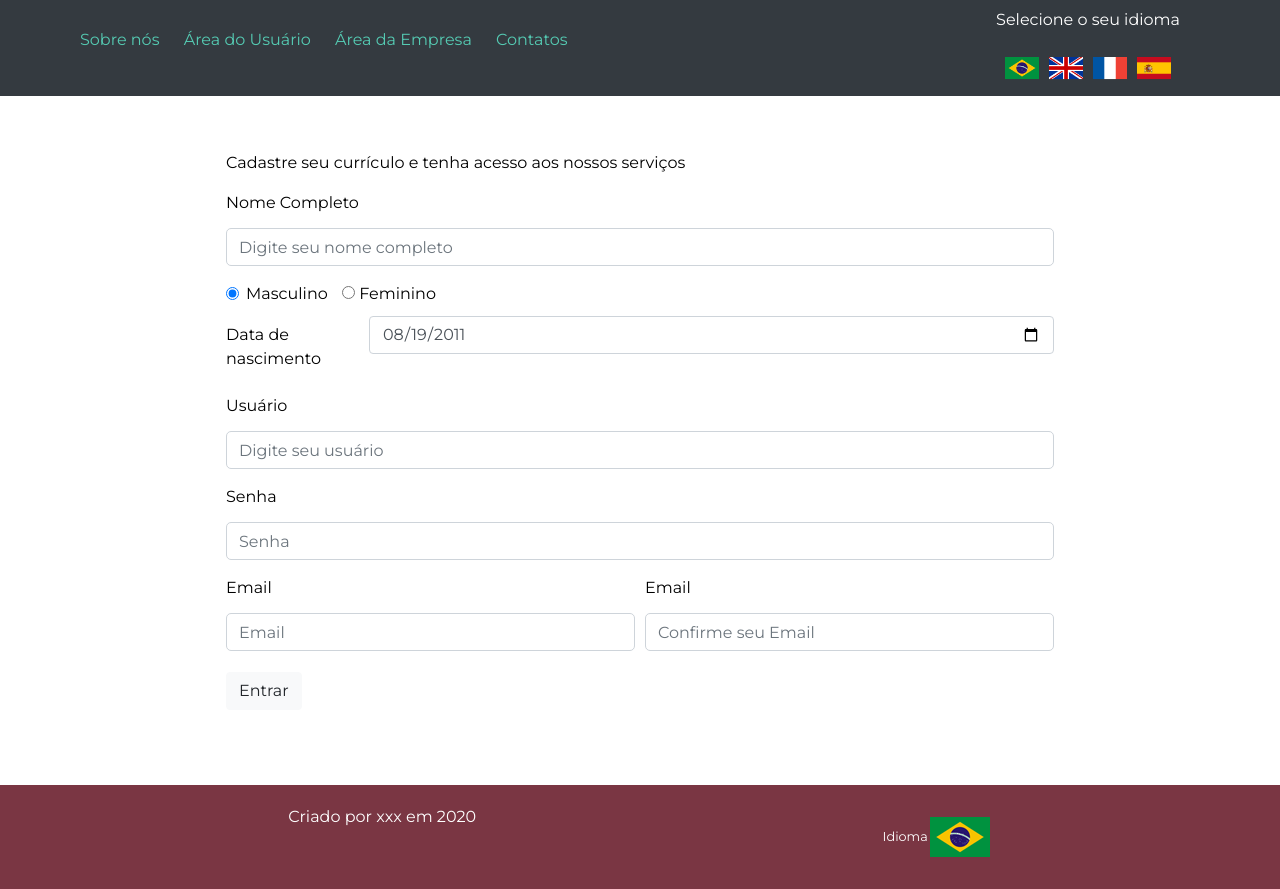
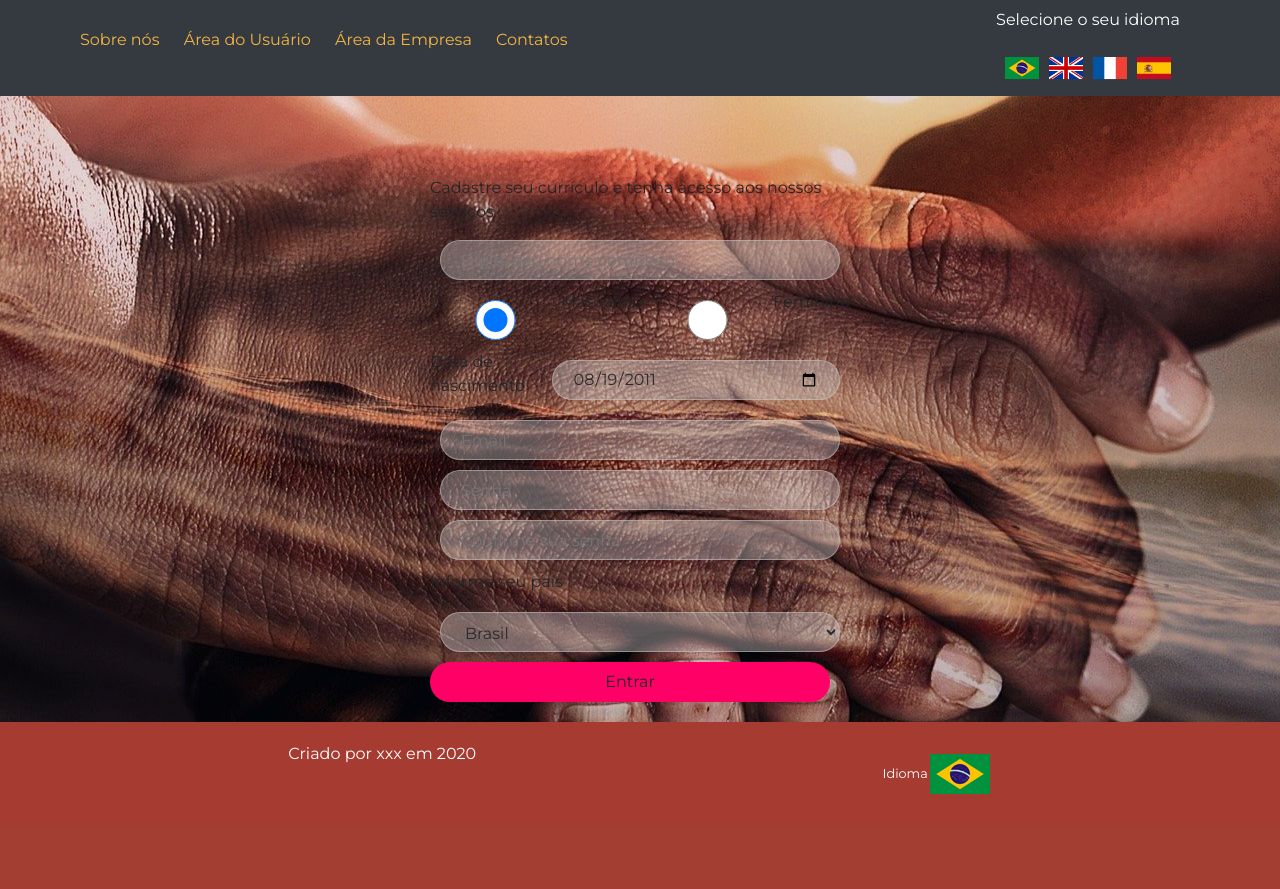
Before and after one commit to graciani23/projeto-integrador, a PHP site: page /cad-log-usuario.php in a window 1280 px wide. After the commit the page ends 794 px from the top, so only its background shows below. Run offline with PHP 8.4, Linux system fonts and the light colour scheme.

Commit message:
alterações cad usuario e empresa

```diff
--- /dev/null
+++ b/assets/css/estiloCadUsuarioEmpresa.css
@@ -0,0 +1,44 @@
+* {
+    margin: 0;
+    padding: 0;
+    box-sizing: border-box;
+}
+
+body {
+    font-family: 'Montserrat', sans-serif;
+    background-image: url(/assets/img/carousel1.jpg);
+    background-position: 50% 70%;
+}
+
+.corpo-form {
+    width: 420px;
+    margin: 80px auto 20px auto;
+}
+
+.corpo-form form div {
+    display: flex;
+}
+
+
+input, select {
+    display: block;
+    height: 40px;
+    width: 400px;
+    margin: 10px;
+    border-radius: 30px;
+    border: 1px solid rgba(202, 199, 201, 0.5);
+    font-size: 12pt;
+    padding: 10px 20px;
+    background-color: rgba(202, 199, 201, 0.4);
+    color: rgb(44, 42, 43);
+    outline: none;
+}
+
+button[type=submit] {
+    background-color: #ff0066;
+    border: none;
+    cursor: pointer;
+    height: 40px;
+    width: 400px;
+    border-radius: 30px;
+}
--- /dev/null
+++ b/assets/css/estiloFooter.css
@@ -0,0 +1,20 @@
+
+/* rodapé */
+footer {
+    text-align: center;
+    background-color: rgb(166, 59, 50);
+    color: white;
+    padding: 20px;
+}
+
+footer .container {
+    display: flex;
+    justify-content: space-around;
+    align-items: flex-start;
+    align-content: center;
+}
+
+.footer-idioma {
+    display: flex;
+    align-items: center;
+}
--- a/assets/css/estiloFormsCadastro.css
+++ /dev/null
@@ -1,114 +0,0 @@
-* {
-    margin: 0;
-    padding: 0;
-    box-sizing: border-box;
-}
-
-body {
-    font-family: 'Montserrat', sans-serif;
-}
-
-.cad {
-    color: black;
-}
-
-.form-check {
-    padding-bottom: 10px;
-}
-
-
-.form-check .form-check-input-fem {
-    margin-left: 10px;
-
-}
-.container {
-    display: flex;
-    justify-content: space-around;
-    align-items: flex-start;
-}
-
-
-main h3 {
-    color: #1C6BB5;
-    text-align: center;
-}
-
-main .login, main .cadastro {
-    width: 100%;
-}
-
-.login {
-    margin: 15px 0;
-}
-
-.login form small a {
-    text-decoration: none;
-    color: white;
-}
-
-.login form small a:hover {
-    text-decoration: none;
-    font-weight: bold;
-}
-
-.cadastro {
-
-    margin: 15px 0;
-}
-
-
-main form {
-    width: 80%;
-    margin: 0;
-    /*background-color: #1C6BB5;*/
-    padding: 30px;
-    margin: 10px auto 30px auto;
-    color: white;
-}
-
-input[type=text],
-input[type=email],
-input[type=password],
-input[type=number] {
-    width: 100%;
-    margin: 5px 0;
-    border-radius: 5px;
-}
-
-
-/*
-button {
-    width: 40%;
-    margin: 5px 0;
-    border-radius: 5px;
-}
-.botoes-form {
-    display: flex;
-    justify-content: space-around;
-}
-
-form button a:hover {
-    text-decoration: none;
-}
-*/
-
-/* rodapé */
-
-footer {
-    text-align: center;
-    background-color: rgb(122, 54, 67);
-    color: white;
-    padding: 20px;
-}
-
-footer .container {
-    display: flex;
-    justify-content: space-around;
-    align-items: flex-start;
-    align-content: center;
-}
-
-.footer-idioma {
-    display: flex;
-    align-items: center;
-}
--- a/assets/css/estiloheader.css
+++ b/assets/css/estiloheader.css
@@ -38,7 +38,7 @@
     padding-top: 10px;
     font-family: 'Montserrat', sans-serif;
     padding: 70px;
-    background-color:rgb(4, 18, 31,0.8);
+    background-color:rgb(38, 9, 36);
     color: white;
 
 }
--- a/assets/css/estilomenu.css
+++ b/assets/css/estilomenu.css
@@ -45,7 +45,7 @@ nav ul li:hover {
 
 nav > .container > ul > li > a {
     text-decoration: none;
-    color: #55cbb3;
+    color: rgb(242, 181, 68);
 }
 
 nav > .container > ul > li > a:hover {
--- /dev/null
+++ b/assets/includes/comboBoxPaises.html
@@ -0,0 +1,254 @@
+
+<label for="paises">Informe seu país</label>
+<select name="paises" id="paises">
+	<option value="Brasil" selected="selected">Brasil</option>
+	<option value="Afeganistão">Afeganistão</option>
+	<option value="África do Sul">África do Sul</option>
+	<option value="Albânia">Albânia</option>
+	<option value="Alemanha">Alemanha</option>
+	<option value="Andorra">Andorra</option>
+	<option value="Angola">Angola</option>
+	<option value="Anguilla">Anguilla</option>
+	<option value="Antilhas Holandesas">Antilhas Holandesas</option>
+	<option value="Antárctida">Antárctida</option>
+	<option value="Antígua e Barbuda">Antígua e Barbuda</option>
+	<option value="Argentina">Argentina</option>
+	<option value="Argélia">Argélia</option>
+	<option value="Armênia">Armênia</option>
+	<option value="Aruba">Aruba</option>
+	<option value="Arábia Saudita">Arábia Saudita</option>
+	<option value="Austrália">Austrália</option>
+	<option value="Áustria">Áustria</option>
+	<option value="Azerbaijão">Azerbaijão</option>
+	<option value="Bahamas">Bahamas</option>
+	<option value="Bahrein">Bahrein</option>
+	<option value="Bangladesh">Bangladesh</option>
+	<option value="Barbados">Barbados</option>
+	<option value="Belize">Belize</option>
+	<option value="Benim">Benim</option>
+	<option value="Bermudas">Bermudas</option>
+	<option value="Bielorrússia">Bielorrússia</option>
+	<option value="Bolívia">Bolívia</option>
+	<option value="Botswana">Botswana</option>
+	<option value="Brunei">Brunei</option>
+	<option value="Bulgária">Bulgária</option>
+	<option value="Burkina Faso">Burkina Faso</option>
+	<option value="Burundi">Burundi</option>
+	<option value="Butão">Butão</option>
+	<option value="Bélgica">Bélgica</option>
+	<option value="Bósnia e Herzegovina">Bósnia e Herzegovina</option>
+	<option value="Cabo Verde">Cabo Verde</option>
+	<option value="Camarões">Camarões</option>
+	<option value="Camboja">Camboja</option>
+	<option value="Canadá">Canadá</option>
+	<option value="Catar">Catar</option>
+	<option value="Cazaquistão">Cazaquistão</option>
+	<option value="Chade">Chade</option>
+	<option value="Chile">Chile</option>
+	<option value="China">China</option>
+	<option value="Chipre">Chipre</option>
+	<option value="Colômbia">Colômbia</option>
+	<option value="Comores">Comores</option>
+	<option value="Coreia do Norte">Coreia do Norte</option>
+	<option value="Coreia do Sul">Coreia do Sul</option>
+	<option value="Costa do Marfim">Costa do Marfim</option>
+	<option value="Costa Rica">Costa Rica</option>
+	<option value="Croácia">Croácia</option>
+	<option value="Cuba">Cuba</option>
+	<option value="Dinamarca">Dinamarca</option>
+	<option value="Djibouti">Djibouti</option>
+	<option value="Dominica">Dominica</option>
+	<option value="Egito">Egito</option>
+	<option value="El Salvador">El Salvador</option>
+	<option value="Emirados Árabes Unidos">Emirados Árabes Unidos</option>
+	<option value="Equador">Equador</option>
+	<option value="Eritreia">Eritreia</option>
+	<option value="Escócia">Escócia</option>
+	<option value="Eslováquia">Eslováquia</option>
+	<option value="Eslovênia">Eslovênia</option>
+	<option value="Espanha">Espanha</option>
+	<option value="Estados Federados da Micronésia">Estados Federados da Micronésia</option>
+	<option value="Estados Unidos">Estados Unidos</option>
+	<option value="Estônia">Estônia</option>
+	<option value="Etiópia">Etiópia</option>
+	<option value="Fiji">Fiji</option>
+	<option value="Filipinas">Filipinas</option>
+	<option value="Finlândia">Finlândia</option>
+	<option value="França">França</option>
+	<option value="Gabão">Gabão</option>
+	<option value="Gana">Gana</option>
+	<option value="Geórgia">Geórgia</option>
+	<option value="Gibraltar">Gibraltar</option>
+	<option value="Granada">Granada</option>
+	<option value="Gronelândia">Gronelândia</option>
+	<option value="Grécia">Grécia</option>
+	<option value="Guadalupe">Guadalupe</option>
+	<option value="Guam">Guam</option>
+	<option value="Guatemala">Guatemala</option>
+	<option value="Guernesei">Guernesei</option>
+	<option value="Guiana">Guiana</option>
+	<option value="Guiana Francesa">Guiana Francesa</option>
+	<option value="Guiné">Guiné</option>
+	<option value="Guiné Equatorial">Guiné Equatorial</option>
+	<option value="Guiné-Bissau">Guiné-Bissau</option>
+	<option value="Gâmbia">Gâmbia</option>
+	<option value="Haiti">Haiti</option>
+	<option value="Honduras">Honduras</option>
+	<option value="Hong Kong">Hong Kong</option>
+	<option value="Hungria">Hungria</option>
+	<option value="Ilha Bouvet">Ilha Bouvet</option>
+	<option value="Ilha de Man">Ilha de Man</option>
+	<option value="Ilha do Natal">Ilha do Natal</option>
+	<option value="Ilha Heard e Ilhas McDonald">Ilha Heard e Ilhas McDonald</option>
+	<option value="Ilha Norfolk">Ilha Norfolk</option>
+	<option value="Ilhas Cayman">Ilhas Cayman</option>
+	<option value="Ilhas Cocos (Keeling)">Ilhas Cocos (Keeling)</option>
+	<option value="Ilhas Cook">Ilhas Cook</option>
+	<option value="Ilhas Feroé">Ilhas Feroé</option>
+	<option value="Ilhas Geórgia do Sul e Sandwich do Sul">Ilhas Geórgia do Sul e Sandwich do Sul</option>
+	<option value="Ilhas Malvinas">Ilhas Malvinas</option>
+	<option value="Ilhas Marshall">Ilhas Marshall</option>
+	<option value="Ilhas Menores Distantes dos Estados Unidos">Ilhas Menores Distantes dos Estados Unidos</option>
+	<option value="Ilhas Salomão">Ilhas Salomão</option>
+	<option value="Ilhas Virgens Americanas">Ilhas Virgens Americanas</option>
+	<option value="Ilhas Virgens Britânicas">Ilhas Virgens Britânicas</option>
+	<option value="Ilhas Åland">Ilhas Åland</option>
+	<option value="Indonésia">Indonésia</option>
+	<option value="Inglaterra">Inglaterra</option>
+	<option value="Índia">Índia</option>
+	<option value="Iraque">Iraque</option>
+	<option value="Irlanda do Norte">Irlanda do Norte</option>
+	<option value="Irlanda">Irlanda</option>
+	<option value="Irã">Irã</option>
+	<option value="Islândia">Islândia</option>
+	<option value="Israel">Israel</option>
+	<option value="Itália">Itália</option>
+	<option value="Iêmen">Iêmen</option>
+	<option value="Jamaica">Jamaica</option>
+	<option value="Japão">Japão</option>
+	<option value="Jersey">Jersey</option>
+	<option value="Jordânia">Jordânia</option>
+	<option value="Kiribati">Kiribati</option>
+	<option value="Kuwait">Kuwait</option>
+	<option value="Laos">Laos</option>
+	<option value="Lesoto">Lesoto</option>
+	<option value="Letônia">Letônia</option>
+	<option value="Libéria">Libéria</option>
+	<option value="Liechtenstein">Liechtenstein</option>
+	<option value="Lituânia">Lituânia</option>
+	<option value="Luxemburgo">Luxemburgo</option>
+	<option value="Líbano">Líbano</option>
+	<option value="Líbia">Líbia</option>
+	<option value="Macau">Macau</option>
+	<option value="Macedônia">Macedônia</option>
+	<option value="Madagáscar">Madagáscar</option>
+	<option value="Malawi">Malawi</option>
+	<option value="Maldivas">Maldivas</option>
+	<option value="Mali">Mali</option>
+	<option value="Malta">Malta</option>
+	<option value="Malásia">Malásia</option>
+	<option value="Marianas Setentrionais">Marianas Setentrionais</option>
+	<option value="Marrocos">Marrocos</option>
+	<option value="Martinica">Martinica</option>
+	<option value="Mauritânia">Mauritânia</option>
+	<option value="Maurícia">Maurícia</option>
+	<option value="Mayotte">Mayotte</option>
+	<option value="Moldávia">Moldávia</option>
+	<option value="Mongólia">Mongólia</option>
+	<option value="Montenegro">Montenegro</option>
+	<option value="Montserrat">Montserrat</option>
+	<option value="Moçambique">Moçambique</option>
+	<option value="Myanmar">Myanmar</option>
+	<option value="México">México</option>
+	<option value="Mônaco">Mônaco</option>
+	<option value="Namíbia">Namíbia</option>
+	<option value="Nauru">Nauru</option>
+	<option value="Nepal">Nepal</option>
+	<option value="Nicarágua">Nicarágua</option>
+	<option value="Nigéria">Nigéria</option>
+	<option value="Niue">Niue</option>
+	<option value="Noruega">Noruega</option>
+	<option value="Nova Caledônia">Nova Caledônia</option>
+	<option value="Nova Zelândia">Nova Zelândia</option>
+	<option value="Níger">Níger</option>
+	<option value="Omã">Omã</option>
+	<option value="Palau">Palau</option>
+	<option value="Palestina">Palestina</option>
+	<option value="Panamá">Panamá</option>
+	<option value="Papua-Nova Guiné">Papua-Nova Guiné</option>
+	<option value="Paquistão">Paquistão</option>
+	<option value="Paraguai">Paraguai</option>
+	<option value="País de Gales">País de Gales</option>
+	<option value="Países Baixos">Países Baixos</option>
+	<option value="Peru">Peru</option>
+	<option value="Pitcairn">Pitcairn</option>
+	<option value="Polinésia Francesa">Polinésia Francesa</option>
+	<option value="Polônia">Polônia</option>
+	<option value="Porto Rico">Porto Rico</option>
+	<option value="Portugal">Portugal</option>
+	<option value="Quirguistão">Quirguistão</option>
+	<option value="Quênia">Quênia</option>
+	<option value="Reino Unido">Reino Unido</option>
+	<option value="República Centro-Africana">República Centro-Africana</option>
+	<option value="República Checa">República Checa</option>
+	<option value="República Democrática do Congo">República Democrática do Congo</option>
+	<option value="República do Congo">República do Congo</option>
+	<option value="República Dominicana">República Dominicana</option>
+	<option value="Reunião">Reunião</option>
+	<option value="Romênia">Romênia</option>
+	<option value="Ruanda">Ruanda</option>
+	<option value="Rússia">Rússia</option>
+	<option value="Saara Ocidental">Saara Ocidental</option>
+	<option value="Saint Martin">Saint Martin</option>
+	<option value="Saint-Barthélemy">Saint-Barthélemy</option>
+	<option value="Saint-Pierre e Miquelon">Saint-Pierre e Miquelon</option>
+	<option value="Samoa Americana">Samoa Americana</option>
+	<option value="Samoa">Samoa</option>
+	<option value="Santa Helena, Ascensão e Tristão da Cunha">Santa Helena, Ascensão e Tristão da Cunha</option>
+	<option value="Santa Lúcia">Santa Lúcia</option>
+	<option value="Senegal">Senegal</option>
+	<option value="Serra Leoa">Serra Leoa</option>
+	<option value="Seychelles">Seychelles</option>
+	<option value="Singapura">Singapura</option>
+	<option value="Somália">Somália</option>
+	<option value="Sri Lanka">Sri Lanka</option>
+	<option value="Suazilândia">Suazilândia</option>
+	<option value="Sudão">Sudão</option>
+	<option value="Suriname">Suriname</option>
+	<option value="Suécia">Suécia</option>
+	<option value="Suíça">Suíça</option>
+	<option value="Svalbard e Jan Mayen">Svalbard e Jan Mayen</option>
+	<option value="São Cristóvão e Nevis">São Cristóvão e Nevis</option>
+	<option value="São Marino">São Marino</option>
+	<option value="São Tomé e Príncipe">São Tomé e Príncipe</option>
+	<option value="São Vicente e Granadinas">São Vicente e Granadinas</option>
+	<option value="Sérvia">Sérvia</option>
+	<option value="Síria">Síria</option>
+	<option value="Tadjiquistão">Tadjiquistão</option>
+	<option value="Tailândia">Tailândia</option>
+	<option value="Taiwan">Taiwan</option>
+	<option value="Tanzânia">Tanzânia</option>
+	<option value="Terras Austrais e Antárticas Francesas">Terras Austrais e Antárticas Francesas</option>
+	<option value="Território Britânico do Oceano Índico">Território Britânico do Oceano Índico</option>
+	<option value="Timor-Leste">Timor-Leste</option>
+	<option value="Togo">Togo</option>
+	<option value="Tonga">Tonga</option>
+	<option value="Toquelau">Toquelau</option>
+	<option value="Trinidad e Tobago">Trinidad e Tobago</option>
+	<option value="Tunísia">Tunísia</option>
+	<option value="Turcas e Caicos">Turcas e Caicos</option>
+	<option value="Turquemenistão">Turquemenistão</option>
+	<option value="Turquia">Turquia</option>
+	<option value="Tuvalu">Tuvalu</option>
+	<option value="Ucrânia">Ucrânia</option>
+	<option value="Uganda">Uganda</option>
+	<option value="Uruguai">Uruguai</option>
+	<option value="Uzbequistão">Uzbequistão</option>
+	<option value="Vanuatu">Vanuatu</option>
+	<option value="Vaticano">Vaticano</option>
+	<option value="Venezuela">Venezuela</option>
+	<option value="Vietname">Vietname</option>
+	<option value="Wallis e Futuna">Wallis e Futuna</option>
+	<option value="Zimbabwe">Zimbabwe</option>
+	<option value="Zâmbia">Zâmbia</option>
+</select>
--- a/cad-log-usuario.php
+++ b/cad-log-usuario.php
@@ -5,69 +5,39 @@
     <meta name="viewport" content="width=device-width, initial-scale=1.0">
     <meta http-equiv="X-UA-Compatible" content="ie=edge">
     <link href="https://fonts.googleapis.com/css?family=Montserrat&display=swap" rel="stylesheet">
-    <link rel="stylesheet" href="https://stackpath.bootstrapcdn.com/bootstrap/4.4.1/css/bootstrap.min.css"
-        integrity="sha384-Vkoo8x4CGsO3+Hhxv8T/Q5PaXtkKtu6ug5TOeNV6gBiFeWPGFN9MuhOf23Q9Ifjh" crossorigin="anonymous">
-        <link rel="stylesheet" href="./assets/css/estiloFormsCadastro.css">
     <title>Login Usuário</title>
 </head>
 <body>
     <?php
         require './assets/includes/menu.php';
     ?>
-    <main class="container">
-
-        <section class="cadastro">
-            <form class="cad">
+    <div class="corpo-form">
+        <form method="POST">
             <p>Cadastre seu currículo e tenha acesso aos nossos serviços</p>
-                <div class="form-group">
-                    <label for="inputName">Nome Completo</label>
-                    <input type="text" class="form-control" id="inputName" placeholder="Digite seu nome completo">
+                <input type="text" id="inputName" placeholder="Digite seu nome completo">
+                <div class="genero">
+                    <input type="radio" name="genero" id="masculino" value="option1" checked>
+                    <label for="masculino">Masculino</label>
+                    <input type="radio" name="genero" id="feminino" value="option1">
+                    <label for="feminino">Feminino</label>
                 </div>
-                <div class="form-check">
-                    <input class="form-check-input" type="radio" name="genero" id="masculino" value="option1" checked>
-                    <label class="form-check-label" for="masculino">Masculino</label>
-                    <input class="form-check-input-fem" type="radio" name="genero" id="feminino" value="option1">
-                    <label class="form-check-label fem" for="feminino">Feminino</label>
+                <div>
+                    <label for="data">Data de nascimento</label>
+                    <input type="date" value="2011-08-19" id="data" placeholder="Data de nascimentos">
                 </div>
-                <div class="form-group row">
-                    <label for="example-date-input" class="col-2 col-form-label">Data de nascimento</label>
-                    <div class="col-10">
-                        <input class="form-control" type="date" value="2011-08-19" id="example-date-input">
-                    </div>
-                </div>
-                    <div class="form-group">
-                        <label for="inputUser">Usuário</label>
-                        <input type="text" class="form-control" id="inputUser" placeholder="Digite seu usuário">
-                    </div>
-                    <div class="form-group">
-                        <label for="inputPassword4">Senha</label>
-                        <input type="password" class="form-control" id="inputPassword4" placeholder="Senha">
-                    </div>
-                <div class="form-row">
-                    <div class="form-group col-md-6">
-                        <label for="inputEmail4">Email</label>
-                        <input type="email" class="form-control" id="inputEmail" placeholder="Email">
-                    </div>
-                    <div class="form-group col-md-6">
-                        <label for="inputEmail4">Email</label>
-                        <input type="email" class="form-control" id="inputEmailConfirmation" placeholder="Confirme seu Email">
-                    </div>
-                </div>
+                <input type="email" id="inputEmail" placeholder="Email">
+                <input type="password" id="inputPassword" placeholder="Senha">
+                <input type="password" id="inputConfirmPassword" placeholder="Confirme sua senha">
+                <?php
+                    require './assets/includes/comboBoxPaises.html'
+                ?>
             <button type="submit" class="btn btn-light">Entrar</button>
         </form>
-        </section>
-    </main>
+    </div>
     <?php
         require './assets/includes/footer.php';
     ?>
-    <script src="https://code.jquery.com/jquery-3.4.1.slim.min.js"
-        integrity="sha384-J6qa4849blE2+poT4WnyKhv5vZF5SrPo0iEjwBvKU7imGFAV0wwj1yYfoRSJoZ+n"
-        crossorigin="anonymous"></script>
-    <script src="https://cdn.jsdelivr.net/npm/popper.js@1.16.0/dist/umd/popper.min.js"
-        integrity="sha384-Q6E9RHvbIyZFJoft+2mJbHaEWldlvI9IOYy5n3zV9zzTtmI3UksdQRVvoxMfooAo"
-        crossorigin="anonymous"></script>
-    <script src="https://stackpath.bootstrapcdn.com/bootstrap/4.4.1/js/bootstrap.min.js"
-        integrity="sha384-wfSDF2E50Y2D1uUdj0O3uMBJnjuUD4Ih7YwaYd1iqfktj0Uod8GCExl3Og8ifwB6"
-        crossorigin="anonymous"></script>
+    <link rel="stylesheet" href="assets/css/estiloCadUsuarioEmpresa.css">
+    <link rel="stylesheet" href="assets/css/estiloFooter.css">
 </body>
 </html>
```
Also changed, not shown: cad-log-empresa.php (+14 -81 lines), assets/img/artigo__integracao-de-funcionarios__blog.png (added), assets/img/inclusao-social.png (added). Lines whose indentation alone changed are shown as unchanged.
